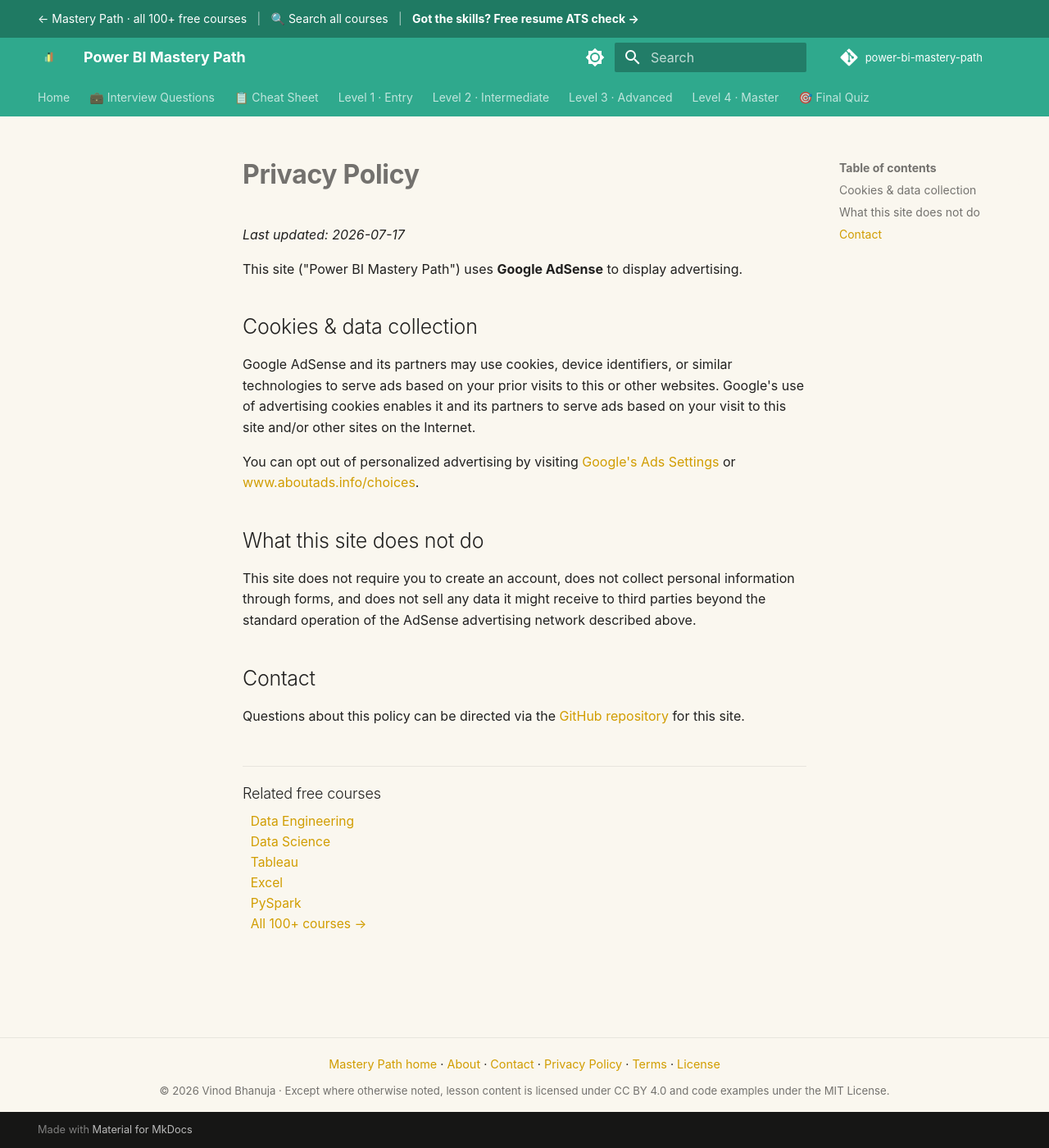
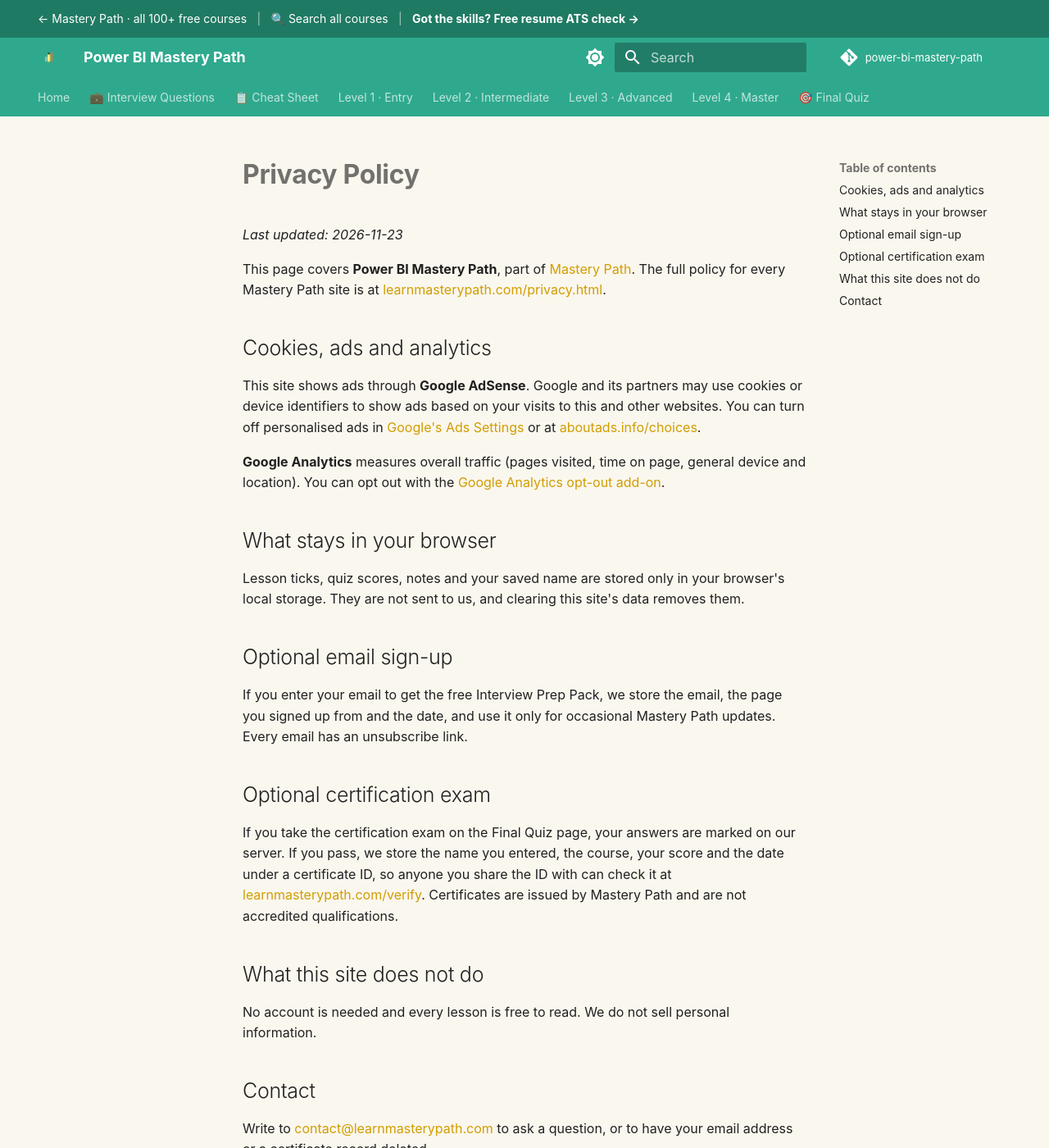
Before and after one commit to SIGILIPELLI/power-bi-mastery-path, an MkDocs documentation site: the page built from docs/privacy.md, in a window 1280 px wide and 1400 px high. Shown: the whole window at 82% size. Built offline with MkDocs 1.6.1 and Material for MkDocs 9.7.7, drawn with Linux system fonts in a browser that asks for light colours; comment, search, counter and statistics services are not loaded.

Commit message:
Update privacy page: progress stays in the browser, optional email sign-up and certification exam, link to the full policy
Co-Authored-By: Claude Opus 5.5 <noreply@anthropic.com>

```diff
--- a/docs/privacy.md
+++ b/docs/privacy.md
@@ -1,33 +1,35 @@
 ---
-description: "Privacy policy for Power BI Mastery Path: how Google AdSense and Analytics cookies are used on this free course site and how to opt out."
+description: "Privacy policy for the free Power BI Mastery Path: cookies for ads and analytics, what stays in your browser, and the optional email sign-up and certification exam."
 ---
 
 # Privacy Policy
 
-_Last updated: 2026-07-17_
+_Last updated: 2026-11-23_
 
-This site ("Power BI Mastery Path") uses **Google AdSense** to display advertising.
+This page covers **Power BI Mastery Path**, part of [Mastery Path](https://learnmasterypath.com/). The full policy for every Mastery Path site is at [learnmasterypath.com/privacy.html](https://learnmasterypath.com/privacy.html).
 
-## Cookies & data collection
+## Cookies, ads and analytics
 
-Google AdSense and its partners may use cookies, device identifiers, or similar
-technologies to serve ads based on your prior visits to this or other websites.
-Google's use of advertising cookies enables it and its partners to serve ads
-based on your visit to this site and/or other sites on the Internet.
+This site shows ads through **Google AdSense**. Google and its partners may use cookies or device identifiers to show ads based on your visits to this and other websites. You can turn off personalised ads in [Google's Ads Settings](https://adssettings.google.com/) or at [aboutads.info/choices](https://www.aboutads.info/choices/).
 
-You can opt out of personalized advertising by visiting
-[Google's Ads Settings](https://adssettings.google.com/) or
-[www.aboutads.info/choices](https://www.aboutads.info/choices/).
+**Google Analytics** measures overall traffic (pages visited, time on page, general device and location). You can opt out with the [Google Analytics opt-out add-on](https://tools.google.com/dlpage/gaoptout).
+
+## What stays in your browser
+
+Lesson ticks, quiz scores, notes and your saved name are stored only in your browser's local storage. They are not sent to us, and clearing this site's data removes them.
+
+## Optional email sign-up
+
+If you enter your email to get the free Interview Prep Pack, we store the email, the page you signed up from and the date, and use it only for occasional Mastery Path updates. Every email has an unsubscribe link.
+
+## Optional certification exam
+
+If you take the certification exam on the Final Quiz page, your answers are marked on our server. If you pass, we store the name you entered, the course, your score and the date under a certificate ID, so anyone you share the ID with can check it at [learnmasterypath.com/verify](https://learnmasterypath.com/verify/). Certificates are issued by Mastery Path and are not accredited qualifications.
 
 ## What this site does not do
 
-This site does not require you to create an account, does not collect personal
-information through forms, and does not sell any data it might receive to third
-parties beyond the standard operation of the AdSense advertising network
-described above.
+No account is needed and every lesson is free to read. We do not sell personal information.
 
 ## Contact
 
-Questions about this policy can be directed via the
-[GitHub repository](https://github.com/SIGILIPELLI/power-bi-mastery-path) for this
-site.
+Write to [contact@learnmasterypath.com](mailto:contact@learnmasterypath.com) to ask a question, or to have your email address or a certificate record deleted.
```
